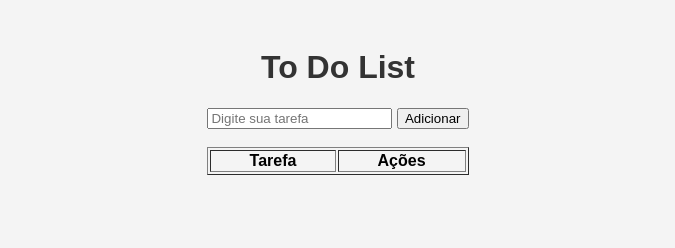
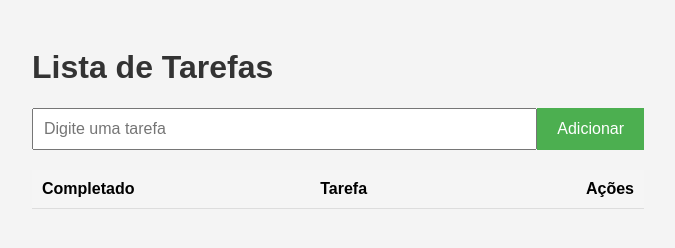
Before and after one commit to sschonss/curso-carneiro-utfpr, a plain HTML site: page index.html in a window 1280 px wide. Shown: the whole page, without its empty margins (302-977 px from the left). Drawn offline with Linux system fonts and the light colour scheme.

Commit message:
commit html

```diff
--- a/index.html
+++ b/index.html
@@ -1,38 +1,31 @@
 <!DOCTYPE html>
-<html lang="en">
+<html>
 <head>
-    <meta charset="UTF-8">
-    <meta http-equiv="X-UA-Compatible" content="IE=edge">
-    <meta name="viewport" content="width=device-width, initial-scale=1.0">
-    <title>To Do List</title>
-
+  <title>Lista de Tarefas</title>
   <link rel="stylesheet" href="css/style.css">
-
 </head>
 <body>
+    <div class="app">
+        <h1>Lista de Tarefas</h1>
 
-    <!-- card centralizado com bordas arredondadas sem usar bootstrap -->
-
-    <div id="card">
-
-        <h1 style="text-align: center;">To Do List</h1>
-
-        <form >
-            <input type="text" name="tarefa" id="tarefa" placeholder="Digite sua tarefa">
-            <button type="button" id="adicionar" onclick="salvarTarefa()">Adicionar</button>
+  <form id="task-form">
+    <input type="text" id="task-input" placeholder="Digite uma tarefa" required>
+    <button type="submit">Adicionar</button>
   </form>
 
-        <br>
-
-        <table border="1" width="100%" id="tabela_tarefas">
+  <table id="task-table" class="task-table">
+    <thead>
       <tr>
+        <th>Completado</th>
         <th>Tarefa</th>
         <th>Ações</th>
       </tr>
+    </thead>
+    <tbody id="task-list"></tbody>
   </table>
 
+  <script src="js/script.js"></script>
     </div>
 
-    <script src="js/script.js"></script>
 </body>
 </html>
```
Lines whose indentation alone changed are shown as unchanged.
